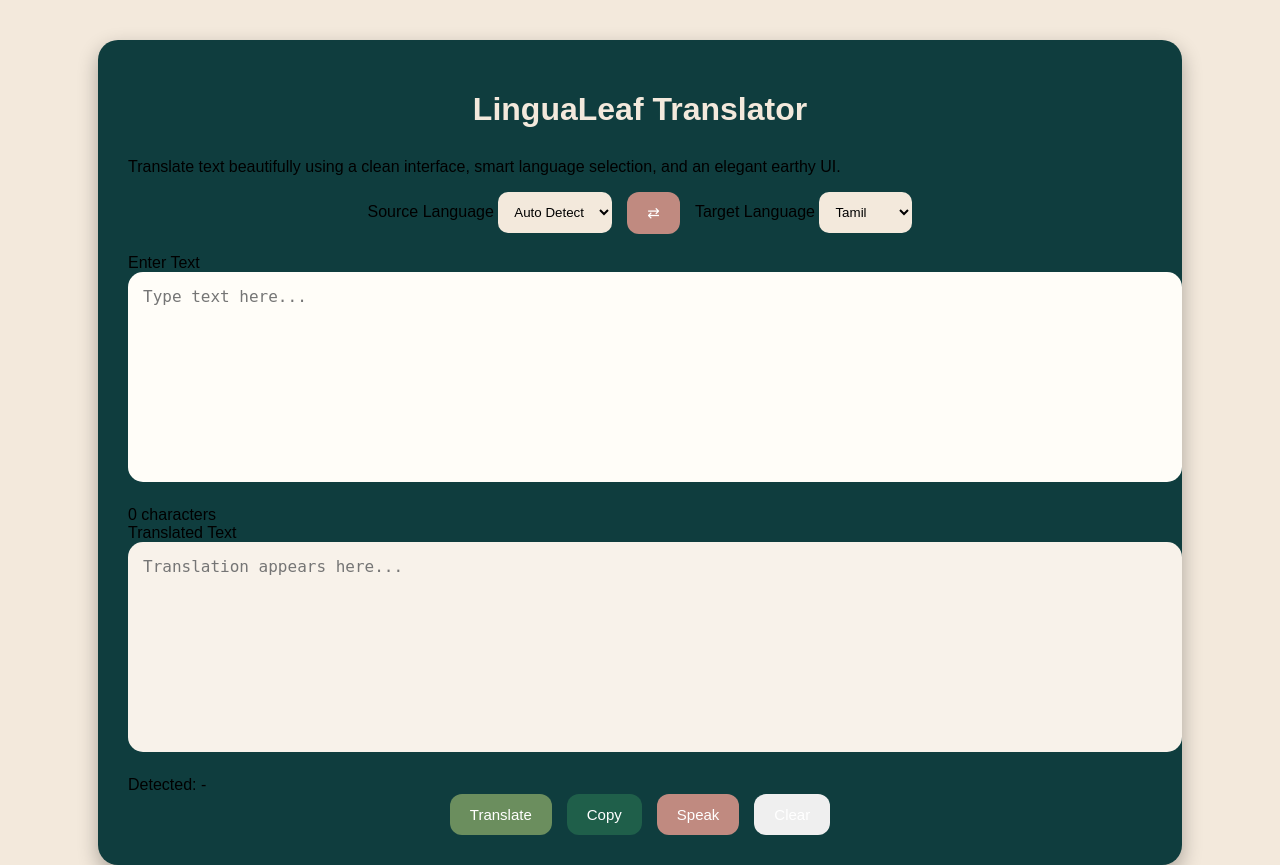
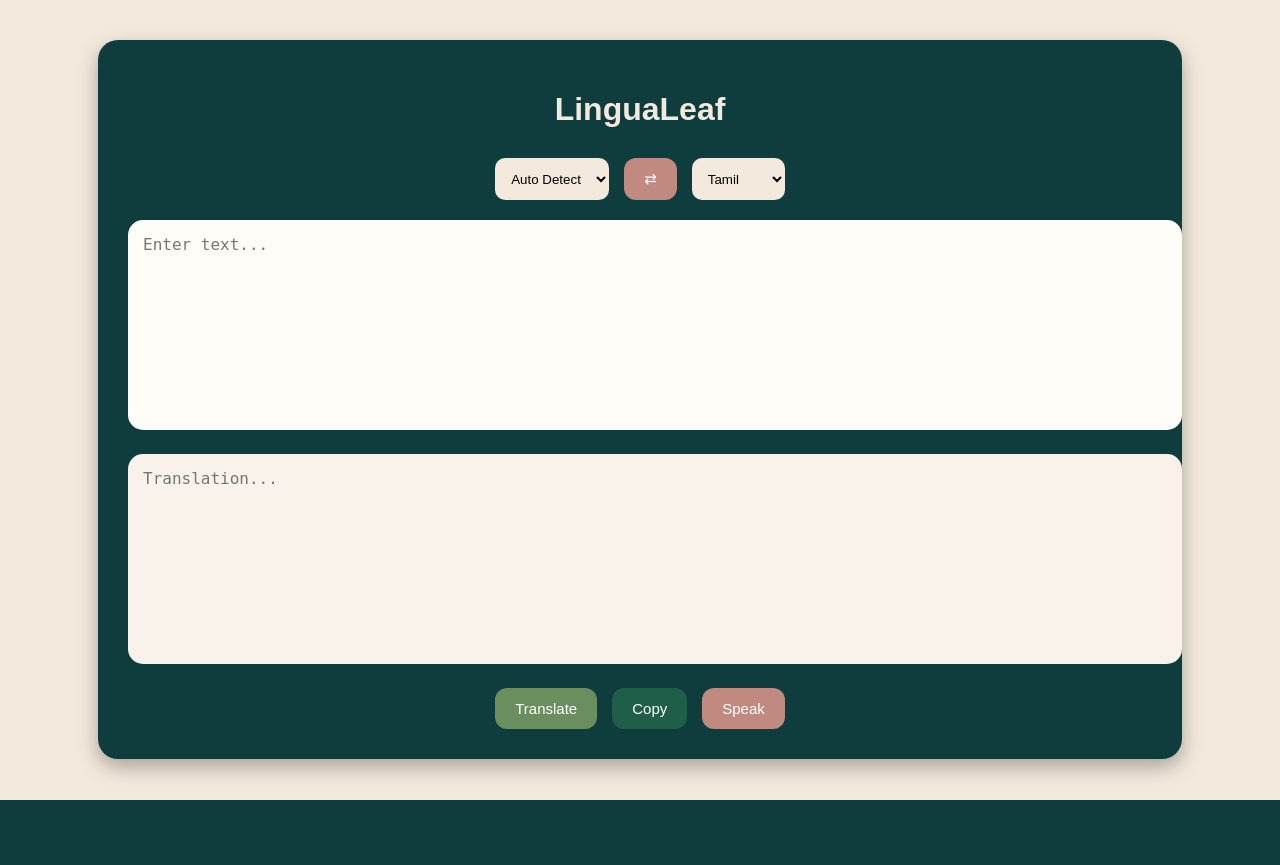
Before and after one commit to mashigasri1777/CodeAlpha_Lingualeaf, a Python web app: template templates/index.html in a window 1280 px wide. After the commit the page ends 800 px from the top, so only its background shows below. Run offline with Jinja, Linux system fonts and the light colour scheme; the template is opened without the code that fills it, so the values that code supplies are empty.

Commit message:
Update index.html

```diff
--- a/templates/index.html
+++ b/templates/index.html
@@ -11,7 +11,20 @@
     <title>LinguaLeaf Translator</title>
 
     <link rel="stylesheet"
-          href="{{ url_for('static', filename='css/style.css') }}">
+          href="{{ url_for('static',
+          filename='css/style.css') }}">
+
+    <!-- Google Font -->
+
+    <link rel="preconnect"
+          href="https://fonts.googleapis.com">
+
+    <link rel="preconnect"
+          href="https://fonts.gstatic.com"
+          crossorigin>
+
+    <link href="https://fonts.googleapis.com/css2?family=Poppins:wght@300;400;500;600;700&display=swap"
+          rel="stylesheet">
 
 </head>
 
@@ -19,112 +32,90 @@
 
     <div class="container">
 
-        <!-- HEADER -->
+        <!-- TITLE -->
 
-        <div class="header">
+        <h1 class="title">
 
-            <h1>LinguaLeaf Translator</h1>
+            LinguaLeaf
 
-            <p>
-                Translate text beautifully using a clean interface,
-                smart language selection, and an elegant earthy UI.
-            </p>
-
-        </div>
+        </h1>
 
         <!-- LANGUAGE SELECTORS -->
 
         <div class="selectors">
 
-            <div class="language-box">
+            <select id="sourceLang">
 
-                <label>Source Language</label>
+                <option value="auto">
+                    Auto Detect
+                </option>
 
-                <select id="sourceLang">
+                <option value="en">
+                    English
+                </option>
 
-                    <option value="auto">Auto Detect</option>
+                <option value="ta">
+                    Tamil
+                </option>
 
-                    <option value="en">English</option>
+                <option value="hi">
+                    Hindi
+                </option>
 
-                    <option value="ta">Tamil</option>
+                <option value="fr">
+                    French
+                </option>
 
-                    <option value="hi">Hindi</option>
+                <option value="es">
+                    Spanish
+                </option>
 
-                    <option value="fr">French</option>
+            </select>
 
-                    <option value="es">Spanish</option>
+            <button id="swapBtn">
 
-                    <option value="de">German</option>
+                ⇄
 
-                </select>
+            </button>
 
-            </div>
+            <select id="targetLang">
 
-            <button id="swapBtn">⇄</button>
+                <option value="ta">
+                    Tamil
+                </option>
 
-            <div class="language-box">
+                <option value="en">
+                    English
+                </option>
 
-                <label>Target Language</label>
+                <option value="hi">
+                    Hindi
+                </option>
 
-                <select id="targetLang">
+                <option value="fr">
+                    French
+                </option>
 
-                    <option value="ta">Tamil</option>
+                <option value="es">
+                    Spanish
+                </option>
 
-                    <option value="en">English</option>
-
-                    <option value="hi">Hindi</option>
-
-                    <option value="fr">French</option>
-
-                    <option value="es">Spanish</option>
-
-                    <option value="de">German</option>
-
-                </select>
-
-            </div>
+            </select>
 
         </div>
 
-        <!-- INPUT AREA -->
+        <!-- INPUT -->
 
-        <div class="text-section">
+        <textarea
+            id="inputText"
+            placeholder="Enter text..."></textarea>
 
-            <label>Enter Text</label>
+        <!-- OUTPUT -->
 
-            <textarea
-                id="inputText"
-                placeholder="Type text here..."></textarea>
-
-            <div class="char-count">
-
-                <span id="charCount">0</span> characters
-
-            </div>
-
-        </div>
-
-        <!-- OUTPUT AREA -->
-
-        <div class="text-section">
-
-            <label>Translated Text</label>
-
-            <textarea
-                id="outputText"
-                placeholder="Translation appears here..."
-                readonly></textarea>
-
-        </div>
-
-        <!-- DETECTED LANGUAGE -->
-
-        <div class="detected">
-
-            Detected:
-            <span id="detectedLang">-</span>
-
-        </div>
+        <textarea
+            id="outputText"
+            placeholder="Translation..."
+            readonly></textarea>
 
         <!-- BUTTONS -->
 
@@ -148,18 +139,12 @@
 
             </button>
 
-            <button id="clearBtn">
-
-                Clear
-
-            </button>
-
         </div>
 
     </div>
 
-    <script src="{{ url_for('static',
-    filename='js/script.js') }}"></script>
+<script src="{{ url_for('static',
+filename='js/script.js') }}"></script>
 
 </body>
 
```
